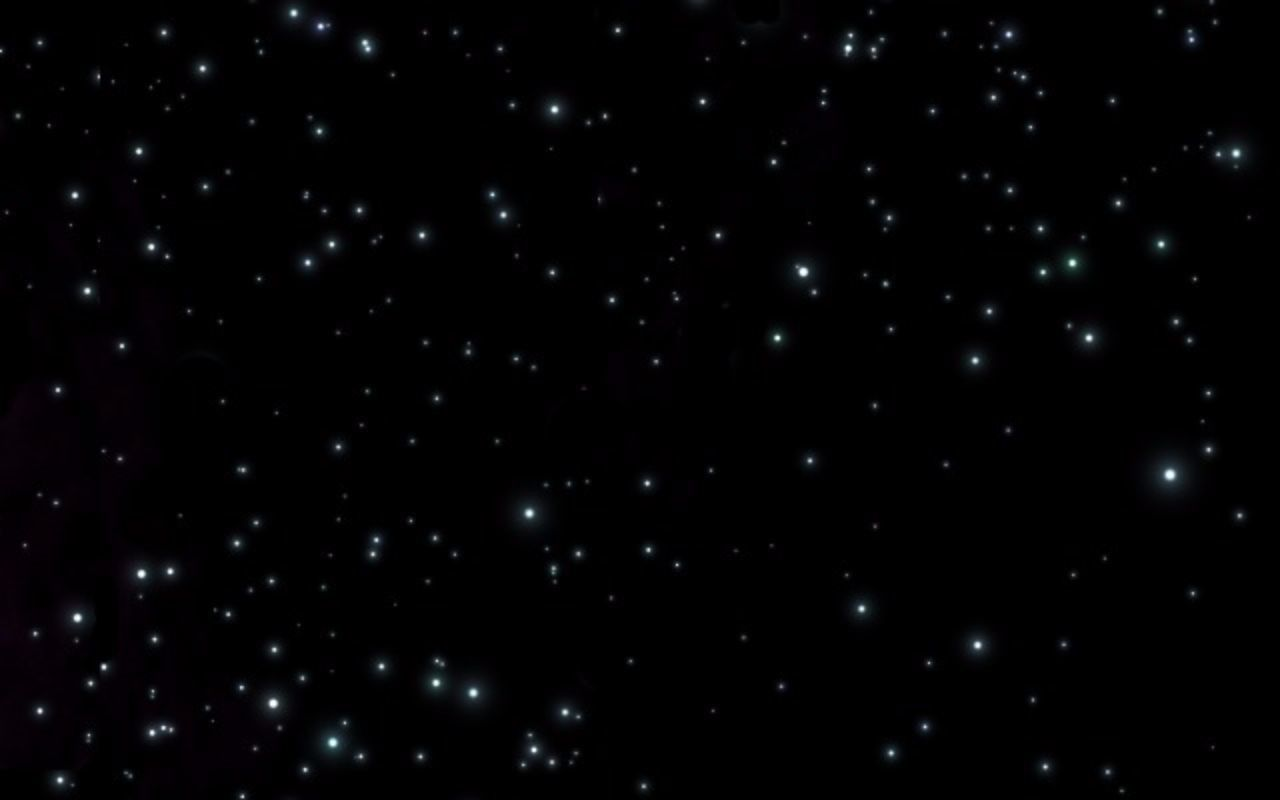
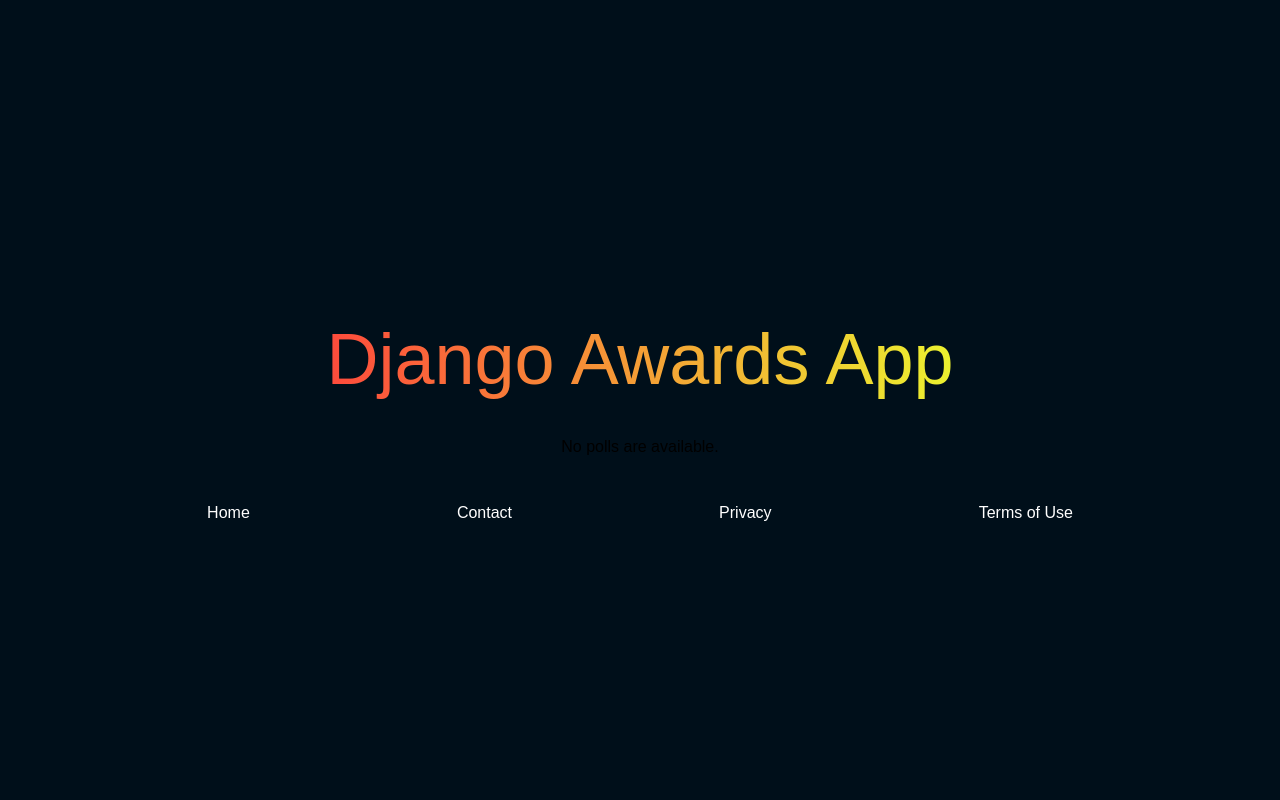
Before and after one commit to NFNV/django-awards-app, a Django app: page /polls/ in a window 1280 px wide. Run offline with Django 4.2, Linux system fonts and the light colour scheme; data that the repository does not hold is empty.

Commit message:
home styles

```diff
--- a/polls/admin.py
+++ b/polls/admin.py
@@ -8,5 +8,8 @@ class ChoiceInLine(admin.StackedInline):
 class QuestionAdmin(admin.ModelAdmin):
     fields = ['pub_date', 'question_text']
     inlines = [ChoiceInLine]
+    list_display = ('question_text', 'pub_date', 'was_published_recently')
+    list_filter = ['pub_date']
+    search_fields = ['question_text']
 
 admin.site.register(Question, QuestionAdmin)
--- /dev/null
+++ b/polls/static/polls/reset.css
@@ -0,0 +1,48 @@
+/* http://meyerweb.com/eric/tools/css/reset/
+   v2.0 | 20110126
+   License: none (public domain)
+*/
+
+html, body, div, span, applet, object, iframe,
+h1, h2, h3, h4, h5, h6, p, blockquote, pre,
+a, abbr, acronym, address, big, cite, code,
+del, dfn, em, img, ins, kbd, q, s, samp,
+small, strike, strong, sub, sup, tt, var,
+b, u, i, center,
+dl, dt, dd, ol, ul, li,
+fieldset, form, label, legend,
+table, caption, tbody, tfoot, thead, tr, th, td,
+article, aside, canvas, details, embed,
+figure, figcaption, footer, header, hgroup,
+menu, nav, output, ruby, section, summary,
+time, mark, audio, video {
+	margin: 0;
+	padding: 0;
+	border: 0;
+	font-size: 100%;
+	font: inherit;
+	vertical-align: baseline;
+}
+/* HTML5 display-role reset for older browsers */
+article, aside, details, figcaption, figure,
+footer, header, hgroup, menu, nav, section {
+	display: block;
+}
+body {
+	line-height: 1;
+}
+ol, ul {
+	list-style: none;
+}
+blockquote, q {
+	quotes: none;
+}
+blockquote:before, blockquote:after,
+q:before, q:after {
+	content: '';
+	content: none;
+}
+table {
+	border-collapse: collapse;
+	border-spacing: 0;
+}
--- a/polls/static/polls/style.css
+++ b/polls/static/polls/style.css
@@ -1,7 +1,49 @@
-li a {
-    color: #ffffff
+body, header, ul, li, footer {
+    align-items: center;
+    display: flex;
+    justify-content: center;
+}
+header, ul {
+    background: linear-gradient(
+        to right,
+        hsl(0, 100%, 62%),
+        hsl(66, 100%, 59%)
+    );
+    -webkit-background-clip: text;
+    -webkit-text-fill-color: transparent;
+    text-align: center;
+}
+body {
+   background: hsl(204, 100%, 5%);
+   flex-direction: column;
+   font-family: Arial, Helvetica, sans-serif;
+   height: 100vh;
 }
 
-body {
-    background: #000000 url(images/background.jpeg) no-repeat;
+header {
+    color: #71622d;
+    font-size: 72px;
+    height: 60px;
+    padding: 100px 50px 50px;
 }
+
+ul{
+    flex-direction: column;
+}
+
+li {
+    border: 1px solid white;
+    font-size: 28px;
+    margin-bottom: 20px;
+    padding: 50px;
+    width: 500px;
+}
+a {
+    color: white;
+    text-decoration: none;
+}
+footer {
+    justify-content: space-evenly;
+    padding: 50px 0;
+    width: 100vw;
+}
--- a/polls/templates/polls/index.html
+++ b/polls/templates/polls/index.html
@@ -1,6 +1,19 @@
 {% load static %}
+
+<!DOCTYPE html>
+<html lang="en">
+<head>
+    <meta charset="UTF-8">
+    <meta name="viewport" content="width=device-width, initial-scale=1.0">
+    <link rel="stylesheet" href="{% static 'polls/reset.css' %}">
     <link rel="stylesheet" href="{% static 'polls/style.css' %}">
-
+    <title>Django Awards</title>
+</head>
+<body>
+    <header>
+        <h1>Django Awards App</h1>
+    </header>
+    <main>
         {% if latest_question_list %}
         <ul>
             {% for question in latest_question_list %}
@@ -10,3 +23,12 @@
         {% else %}
             <p>No polls are available.</p>
         {% endif %}
+    </main>
+    <footer>
+        <a href="https://www.google.com/">Home</a>
+        <a href="#">Contact</a>
+        <a href="#">Privacy</a>
+        <a href="#">Terms of Use</a>
+    </footer>
+</body>
+</html>
```
Lines whose indentation alone changed are shown as unchanged.
